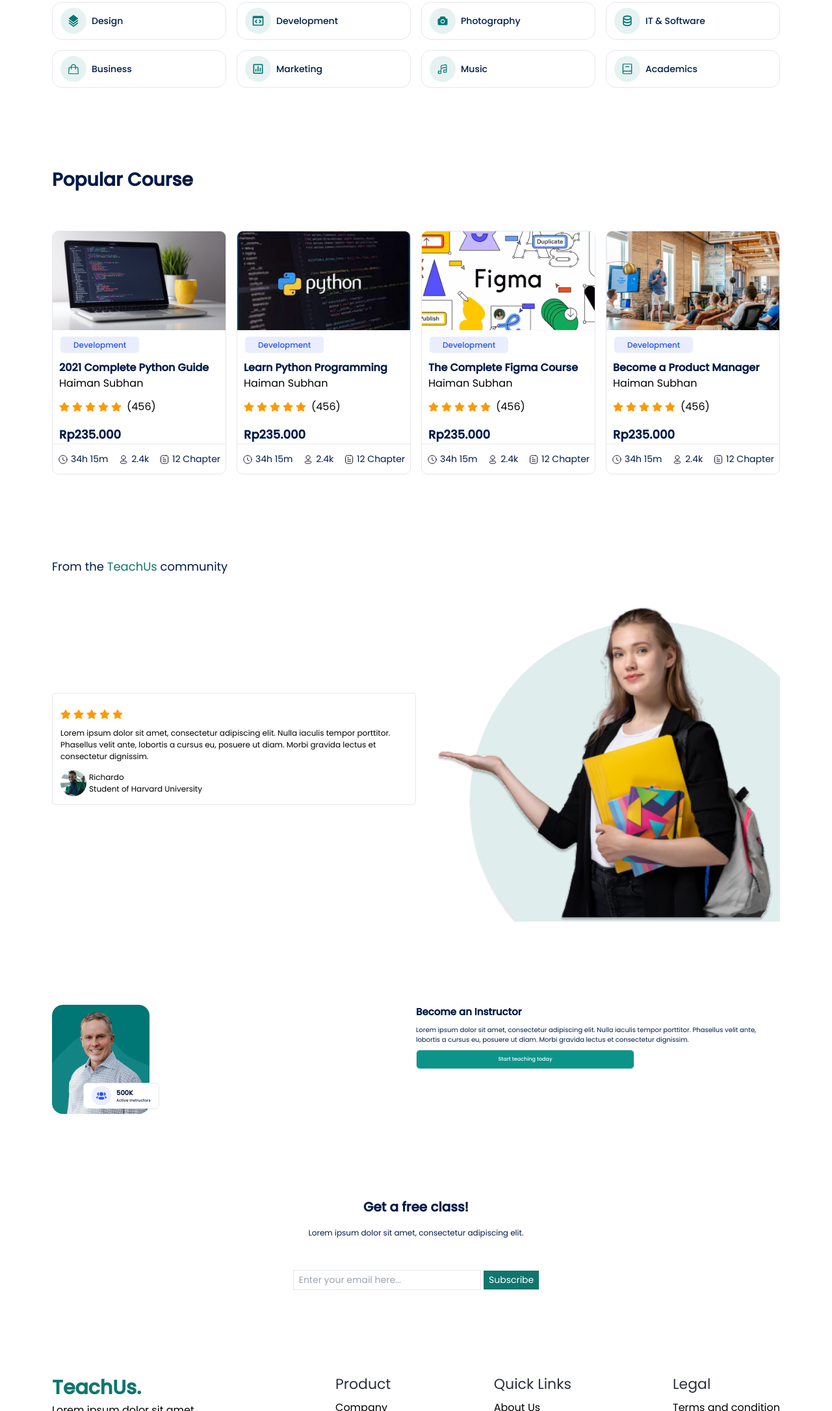
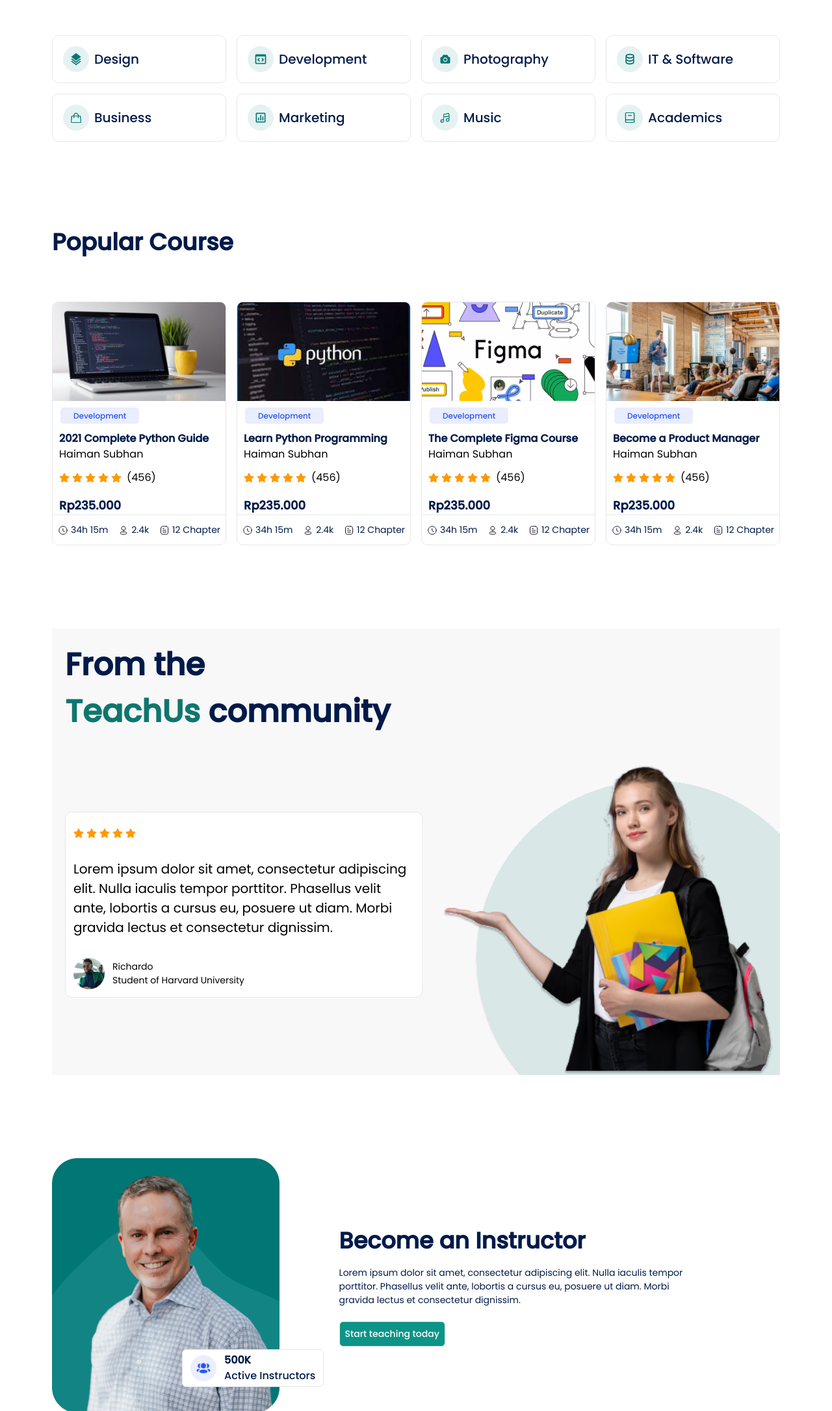
Before and after one commit to ariefhk/teachUs-landing-page, a website: page index.html in a window 1280 px wide. Shown: the part 1260-3431 px from the top of the page at 65% size. Drawn offline with Linux system fonts and the light colour scheme.

Commit message:
final maybe

```diff
--- a/index.html
+++ b/index.html
@@ -186,7 +186,7 @@
 
     <!-- Menu Section Start -->
     <section id="menu">
-      <div class="container mt-20 px-4 md:px-10 lg:px-20 lg:mt-10">
+      <div class="container mt-16 px-4 md:px-10 lg:px-20 lg:mt-10">
         <div
           class="flex flex-wrap justify-center gap-[20px] lg:justify-between lg:gap-0"
         >
@@ -236,7 +236,7 @@
 
     <!-- Signature Section Start -->
     <section id="signature">
-      <div class="container mt-20 px-4 md:px-10 lg:px-20 lg:mt-32">
+      <div class="container mt-16 px-4 md:px-10 lg:px-20 lg:mt-[121px]">
         <div class="flex flex-col">
           <p
             class="text-xl text-[#001A49] font-bold text-center lg:text-[28px]"
@@ -269,17 +269,17 @@
 
     <!-- Popular Category Start -->
     <section id="popular_category">
-      <div class="container mt-20 px-5 md:px-10 lg:px-20 lg:mt-32">
+      <div class="container mt-20 px-5 md:px-10 lg:px-20 lg:mt-[160px]">
         <div class="flex flex-col">
           <p
-            class="w-full text-center text-xl text-[#001A49] font-bold lg:text-[28px] lg:text-left"
+            class="w-full text-center text-[24px] text-[#001A49] font-bold lg:text-[36px] lg:text-left"
           >
             Popular Category
           </p>
           <div class="mt-[64px]">
             <div class="grid-rows-2 grid grid-cols-2 gap-4 lg:grid-cols-4">
               <div
-                class="flex items-center gap-2 border rounded-[15px] pl-3 py-2 hover:bg-gray-100"
+                class="flex items-center gap-2 border rounded-[10px] pl-3 py-2 hover:bg-gray-100 lg:py-4 lg:px-4"
               >
                 <img
                   src="/dist/images/ic_design.png"
@@ -287,10 +287,14 @@
                   srcset=""
                   width="40px"
                 />
-                <p class="text-[14px] text-[#001A49] font-medium">Design</p>
+                <p
+                  class="text-[14px] text-[#001A49] font-medium lg:text-[20px]"
+                >
+                  Design
+                </p>
               </div>
               <div
-                class="flex items-center gap-2 border rounded-[15px] pl-3 py-2 hover:bg-gray-100"
+                class="flex items-center gap-2 border rounded-[10px] pl-3 py-2 hover:bg-gray-100 lg:py-4 lg:px-4"
               >
                 <img
                   src="/dist/images/ic_development.png"
@@ -298,12 +302,14 @@
                   srcset=""
                   width="40px"
                 />
-                <p class="text-[14px] text-[#001A49] font-medium">
+                <p
+                  class="text-[14px] text-[#001A49] font-medium lg:text-[20px]"
+                >
                   Development
                 </p>
               </div>
               <div
-                class="flex items-center gap-2 border rounded-[15px] pl-3 py-2 hover:bg-gray-100"
+                class="flex items-center gap-2 border rounded-[10px] pl-3 py-2 hover:bg-gray-100 lg:py-4 lg:px-4"
               >
                 <img
                   src="/dist/images/ic_photogaphy.png"
@@ -311,12 +317,14 @@
                   srcset=""
                   width="40px"
                 />
-                <p class="text-[14px] text-[#001A49] font-medium">
+                <p
+                  class="text-[14px] text-[#001A49] font-medium lg:text-[20px]"
+                >
                   Photography
                 </p>
               </div>
               <div
-                class="flex items-center gap-2 border rounded-[15px] pl-3 py-2 hover:bg-gray-100"
+                class="flex items-center gap-2 border rounded-[10px] pl-3 py-2 hover:bg-gray-100 lg:py-4 lg:px-4"
               >
                 <img
                   src="/dist/images/ic_it_software.png"
@@ -324,12 +332,14 @@
                   srcset=""
                   width="40px"
                 />
-                <p class="text-[14px] text-[#001A49] font-medium">
+                <p
+                  class="text-[14px] text-[#001A49] font-medium lg:text-[20px]"
+                >
                   IT & Software
                 </p>
               </div>
               <div
-                class="flex items-center gap-2 border rounded-[15px] pl-3 py-2 hover:bg-gray-100"
+                class="flex items-center gap-2 border rounded-[10px] pl-3 py-2 hover:bg-gray-100 lg:py-4 lg:px-4"
               >
                 <img
                   src="/dist/images/ic_business.png"
@@ -337,10 +347,14 @@
                   srcset=""
                   width="40px"
                 />
-                <p class="text-[14px] text-[#001A49] font-medium">Business</p>
+                <p
+                  class="text-[14px] text-[#001A49] font-medium lg:text-[20px]"
+                >
+                  Business
+                </p>
               </div>
               <div
-                class="flex items-center gap-2 border rounded-[15px] pl-3 py-2 hover:bg-gray-100"
+                class="flex items-center gap-2 border rounded-[10px] pl-3 py-2 hover:bg-gray-100 lg:py-4 lg:px-4"
               >
                 <img
                   src="/dist/images/ic_marketing.png"
@@ -348,10 +362,14 @@
                   srcset=""
                   width="40px"
                 />
-                <p class="text-[14px] text-[#001A49] font-medium">Marketing</p>
+                <p
+                  class="text-[14px] text-[#001A49] font-medium lg:text-[20px]"
+                >
+                  Marketing
+                </p>
               </div>
               <div
-                class="flex items-center gap-2 border rounded-[15px] pl-3 py-2 hover:bg-gray-100"
+                class="flex items-center gap-2 border rounded-[10px] pl-3 py-2 hover:bg-gray-100 lg:py-4 lg:px-4"
               >
                 <img
                   src="/dist/images/ic_music.png"
@@ -359,10 +377,14 @@
                   srcset=""
                   width="40px"
                 />
-                <p class="text-[14px] text-[#001A49] font-medium">Music</p>
+                <p
+                  class="text-[14px] text-[#001A49] font-medium lg:text-[20px]"
+                >
+                  Music
+                </p>
               </div>
               <div
-                class="flex items-center gap-2 border rounded-[15px] pl-3 py-2 hover:bg-gray-100"
+                class="flex items-center gap-2 border rounded-[10px] pl-3 py-2 hover:bg-gray-100 lg:py-4 lg:px-4"
               >
                 <img
                   src="/dist/images/ic_academics.png"
@@ -370,7 +392,11 @@
                   srcset=""
                   width="40px"
                 />
-                <p class="text-[14px] text-[#001A49] font-medium">Academics</p>
+                <p
+                  class="text-[14px] text-[#001A49] font-medium lg:text-[20px]"
+                >
+                  Academics
+                </p>
               </div>
             </div>
           </div>
@@ -384,7 +410,7 @@
       <div class="container mt-20 px-4 md:px-10 lg:px-20 lg:mt-32">
         <div class="flex flex-col items-center">
           <p
-            class="w-full text-center text-xl text-[#001A49] font-bold lg:text-[28px] lg:text-left"
+            class="w-full text-center text-[24px] text-[#001A49] font-bold lg:text-[36px] lg:text-left"
           >
             Popular Course
           </p>
@@ -664,12 +690,20 @@
     <!-- Community Start -->
     <section id="community">
       <div class="container mt-20 px-4 md:px-10 lg:px-20 lg:mt-32">
-        <p class="text-lg text-[#001A49]">
-          From the <span class="text-teal-700">TeachUs</span> community
+        <div
+          class="flex bg-[#F8F8F8] flex-col pl-4 lg:pl-[20px] lg:pt-[20px] pt-4 lg:pr-0"
+        >
+          <p
+            class="text-lg text-[#001A49] lg:text-5xl lg:leading-[72px] font-semibold"
+          >
+            From the
+            <span class="lg:block"
+              ><span class="text-teal-700">TeachUs</span> community</span
+            >
           </p>
           <div class="flex flex-wrap">
             <div
-            class="flex flex-col border p-3 rounded w-full self-center lg:w-1/2"
+              class="mt-4 flex flex-col border p-3 rounded-[10px] w-full self-center lg:w-1/2 bg-white mr-4 lg:mt-0 lg:mr-0"
             >
               <div class="flex items-center gap-2 my-3">
                 <div class="flex gap-1">
@@ -680,35 +714,38 @@
                   <img src="/dist/images/ic_star.svg" alt="" srcset="" />
                 </div>
               </div>
-            <p class="text-[12px]">
+              <p class="text-[12px] lg:text-[20px] lg:my-5">
                 Lorem ipsum dolor sit amet, consectetur adipiscing elit. Nulla
-              iaculis tempor porttitor. Phasellus velit ante, lobortis a cursus
-              eu, posuere ut diam. Morbi gravida lectus et consectetur
+                iaculis tempor porttitor. Phasellus velit ante, lobortis a
+                cursus eu, posuere ut diam. Morbi gravida lectus et consectetur
                 dignissim.
               </p>
-            <div class="flex gap-1 mt-3">
+              <div class="flex gap-1 mt-3 lg:gap-3">
                 <img
                   src="/dist/images/ic_user.png"
                   alt=""
                   srcset=""
-                class="w-10 h-10"
+                  class="w-10 h-10 lg:w-12 lg:h-12"
                 />
                 <div class="flex flex-col justify-center">
-                <p class="text-[12px]">Richardo</p>
-                <p class="text-[12px]">Student of Harvard University</p>
+                  <p class="text-[12px] lg:text-[14px]">Richardo</p>
+                  <p class="text-[12px] lg:text-[14px]">
+                    Student of Harvard University
+                  </p>
                 </div>
               </div>
             </div>
             <!-- person -->
-          <div class="relative overflow-hidden w-full self-end lg:w-1/2">
-            <img src="/dist/images/female.png" alt="" srcset="" class="" />
+            <div class="relative overflow-hidden w-full self-end lg:w-1/2 z-50">
+              <img src="/dist/images/female.png" alt="" srcset="" />
 
               <img
                 src="/dist/images/ellips.svg"
                 alt=""
                 srcset=""
-              class="absolute top-[70px] left-[80px] -z-50"
+                class="absolute top-[70px] left-[80px] -z-10"
               />
+            </div>
           </div>
         </div>
       </div>
@@ -719,15 +756,16 @@
     <section id="instructor">
       <div class="container mt-20 px-4 md:px-10 lg:px-20 lg:mt-32">
         <div class="flex">
-          <div class="relative w-1/2">
+          <div class="relative w-1/2 lg:w-[38%]">
             <img
               src="/dist/images/instructor.png"
               alt=""
               srcset=""
               width="150px"
+              class="lg:w-[350px]"
             />
             <div
-              class="z-50 absolute bottom-2 left-12 bg-white flex px-3 py-1 border rounded-md items-center justify-center gap-2 hover:bg-gray-100"
+              class="z-50 absolute bottom-2 left-12 bg-white flex px-3 py-1 border rounded-md items-center gap-2 lg:gap-3 hover:bg-gray-100 lg:left-[200px] lg:bottom-[40px]"
             >
               <img
                 src="/dist/images/ic_instructor.png"
@@ -735,31 +773,38 @@
                 srcset=""
                 flex-col
                 width="30px"
+                class="lg:w-[40px]"
               />
               <div class="flex flex-col">
-                <p class="text-[#001A49] font-bold text-[10px]">500K</p>
-                <p class="text-[#001A49] font-medium text-[6px]">
+                <p class="lg:text-[16px] text-[#001A49] font-bold text-[10px]">
+                  500K
+                </p>
+                <p class="lg:text-[16px] text-[#001A49] font-medium text-[6px]">
                   Active Instructors
                 </p>
               </div>
             </div>
           </div>
           <div class="flex flex-col w-1/2">
-            <p class="text-[#001A49] font-bold text-[15px]">
+            <div class="flex flex-col lg:pl-4 lg:h-full lg:justify-center">
+              <p class="lg:text-[35px] text-[#001A49] font-bold text-[15px]">
                 Become an Instructor
               </p>
-            <p class="text-[#001A49] text-[10px] my-2">
+              <p class="lg:text-[14px] text-[#001A49] text-[10px] my-2 lg:my-3">
                 Lorem ipsum dolor sit amet, consectetur adipiscing elit. Nulla
-              iaculis tempor porttitor. Phasellus velit ante, lobortis a cursus
-              eu, posuere ut diam. Morbi gravida lectus et consectetur
+                iaculis tempor porttitor. Phasellus velit ante, lobortis a
+                cursus eu, posuere ut diam. Morbi gravida lectus et consectetur
                 dignissim.
               </p>
               <div
-              class="flex w-[60%] py-2 border rounded-md items-center bg-teal-600 justify-center hover:bg-gray-100"
+                class="flex w-[60%] py-2 border rounded-md items-center bg-teal-600 justify-center hover:bg-gray-100 lg:w-[30%] lg:mt-[10px]"
               >
-              <a href="#" class="text-white font-medium text-[8px]"
+                <a
+                  href="#"
+                  class="text-white font-medium text-[8px] lg:text-[14px]"
                   >Start teaching today</a
                 >
+              </div>
             </div>
           </div>
         </div>
@@ -771,8 +816,10 @@
     <section id="get_free_class">
       <div class="container mt-20 px-4 md:px-10 lg:px-20 lg:mt-32">
         <div class="flex flex-col items-center">
-          <p class="text-[#001A49] font-bold text-[20px]">Get a free class!</p>
-          <p class="text-[#001A49] text-[12px] my-[16px]">
+          <p class="lg:text-[35px] text-[#001A49] font-bold text-[20px]">
+            Get a free class!
+          </p>
+          <p class="lg:text-[14px] text-[#001A49] text-[12px] my-[14px]">
             Lorem ipsum dolor sit amet, consectetur adipiscing elit.
           </p>
           <form action="" method="post" class="mt-8">
@@ -781,11 +828,11 @@
               id="email"
               placeholder="Enter your email here..."
               name="email"
-              class="border px-2 py-1 text-[14px]"
+              class="border px-2 py-1 text-[12px] rounded"
             />
             <button
               type="submit"
-              class="bg-teal-700 text-white px-2 py-1 text-[14px]"
+              class="bg-teal-700 text-white px-2 py-1 text-[12px] rounded"
             >
               Subscribe
             </button>
@@ -795,7 +842,7 @@
     </section>
     <!-- Get Free Class End -->
     <section id="about">
-      <div class="container mt-20 mb-[90px] px-4 md:px-10 lg:px-20 lg:mt-32">
+      <div class="container mt-20 mb-[10px] px-4 md:px-10 lg:px-20 lg:mt-32">
         <div class="flex flex-col gap-5 lg:flex-row lg:justify-between">
           <div class="flex flex-col lg:w-3/12">
             <p class="text-teal-700 font-bold text-[30px]">TeachUs.</p>
@@ -805,28 +852,37 @@
             </p>
           </div>
           <div class="flex flex-col gap-2">
-            <p class="text-[#2B3039] text-[22px]">Product</p>
-            <a href="#">Company</a>
-            <a href="#">Leadership</a>
-            <a href="#">Jobs</a>
-            <a href="#">University</a>
+            <p class="text-[#2B3039] text-[20px] font-semibold">Product</p>
+            <a href="#" class="hover:text-teal-700">Company</a>
+            <a href="#" class="hover:text-teal-700">Leadership</a>
+            <a href="#" class="hover:text-teal-700">Jobs</a>
+            <a href="#" class="hover:text-teal-700">University</a>
           </div>
           <div class="flex flex-col gap-2">
-            <p class="text-[#2B3039] text-[22px]">Quick Links</p>
-            <a href="#">About Us</a>
-            <a href="#">Contacts</a>
-            <a href="#">Founder</a>
-            <a href="#">Lorem</a>
+            <p class="text-[#2B3039] text-[20px] font-semibold">Quick Links</p>
+            <a href="#" class="hover:text-teal-700">About Us</a>
+            <a href="#" class="hover:text-teal-700">Contacts</a>
+            <a href="#" class="hover:text-teal-700">Founder</a>
+            <a href="#" class="hover:text-teal-700">Lorem</a>
           </div>
           <div class="flex flex-col gap-2">
-            <p class="text-[#2B3039] text-[22px]">Legal</p>
-            <a href="#">Terms and condition</a>
-            <a href="#">Privacy Policy</a>
+            <p class="text-[#2B3039] text-[20px] font-semibold">Legal</p>
+            <a href="#" class="hover:text-teal-700">Terms and condition</a>
+            <a href="#" class="hover:text-teal-700">Privacy Policy</a>
           </div>
         </div>
       </div>
     </section>
-
+    <!-- Made with Ariefrhk Start -->
+    <section>
+      <div class="mt-[100px]">
+        <p class="text-center font-semibold py-3 lg:text-[20px]">
+          Made with <span class="text-red-500 text-size[22]">♥</span> form
+          Ariefrhk
+        </p>
+      </div>
+    </section>
+    <!-- Made with Ariefrhk End -->
     <script src="/dist/script.js"></script>
   </body>
 </html>
```
Also changed, not shown: dist/output.css. Lines whose indentation alone changed are shown as unchanged.
